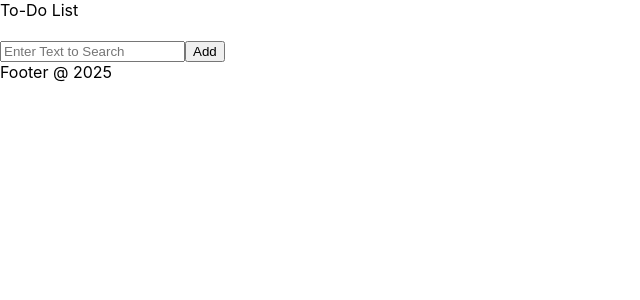
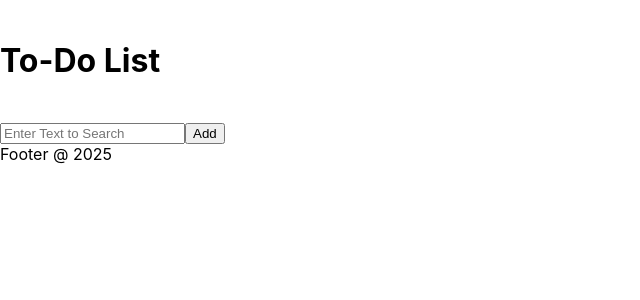
Before and after one commit to cvan90/App-Project, a React (Create React App) app in the folder react-app-project/: page / in a window 1280 px wide. Shown: the top 300 px of the page, without its empty margins (0-640 px from the left). Built offline with nearby package versions, Linux system fonts and the light colour scheme.

Commit message:
made header and h1 element

```diff
--- a/react-app-project/src/components/Home.js
+++ b/react-app-project/src/components/Home.js
@@ -6,7 +6,13 @@ function btnclick(){
       return (
         <>
         <div>
-          <header>To-Do List</header>
+
+        </div>
+        <br></br>
+        <div>
+          <header>
+            <h1>To-Do List</h1>
+            </header>
         </div>
         <br></br>
     <div>
```
